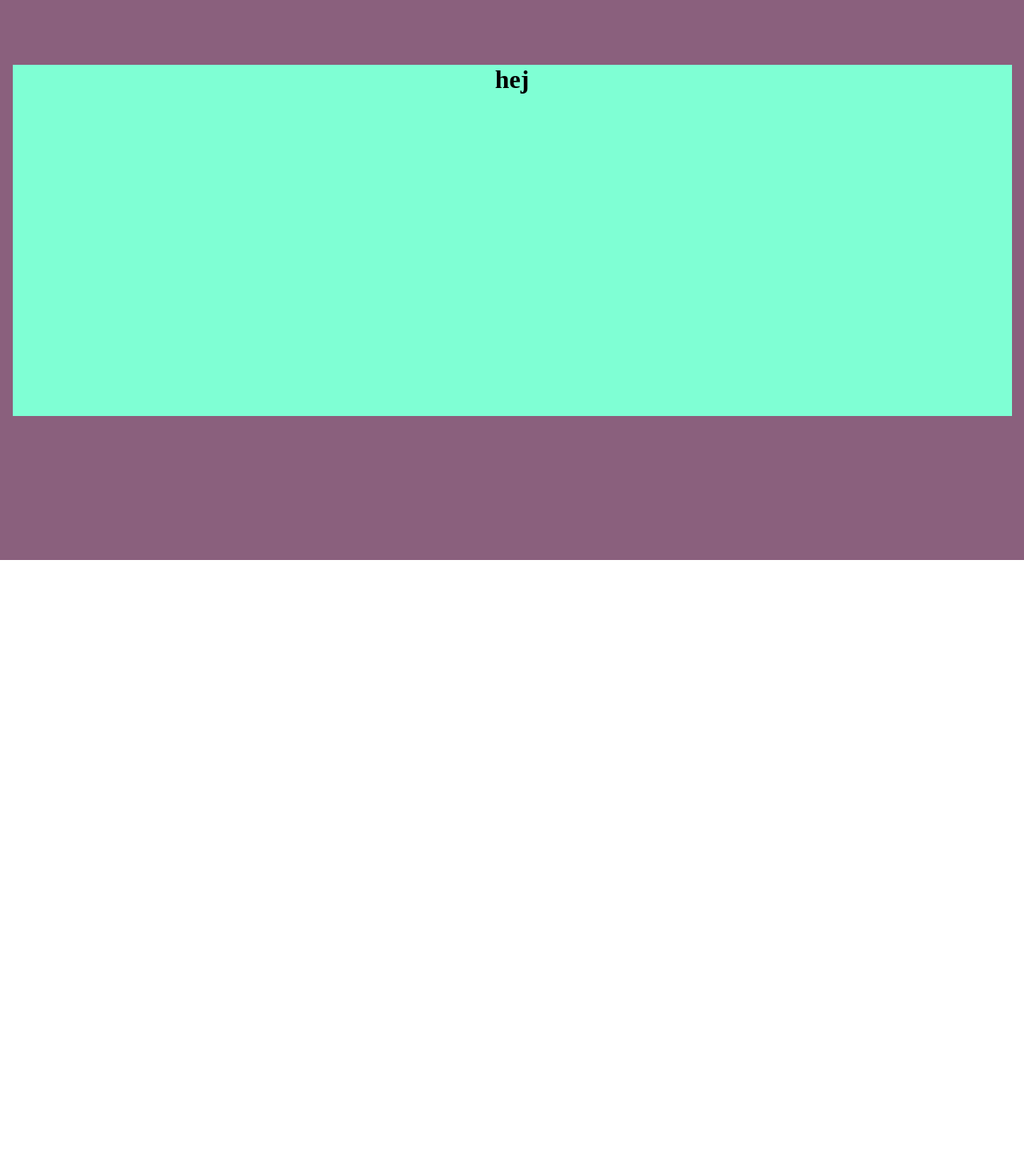
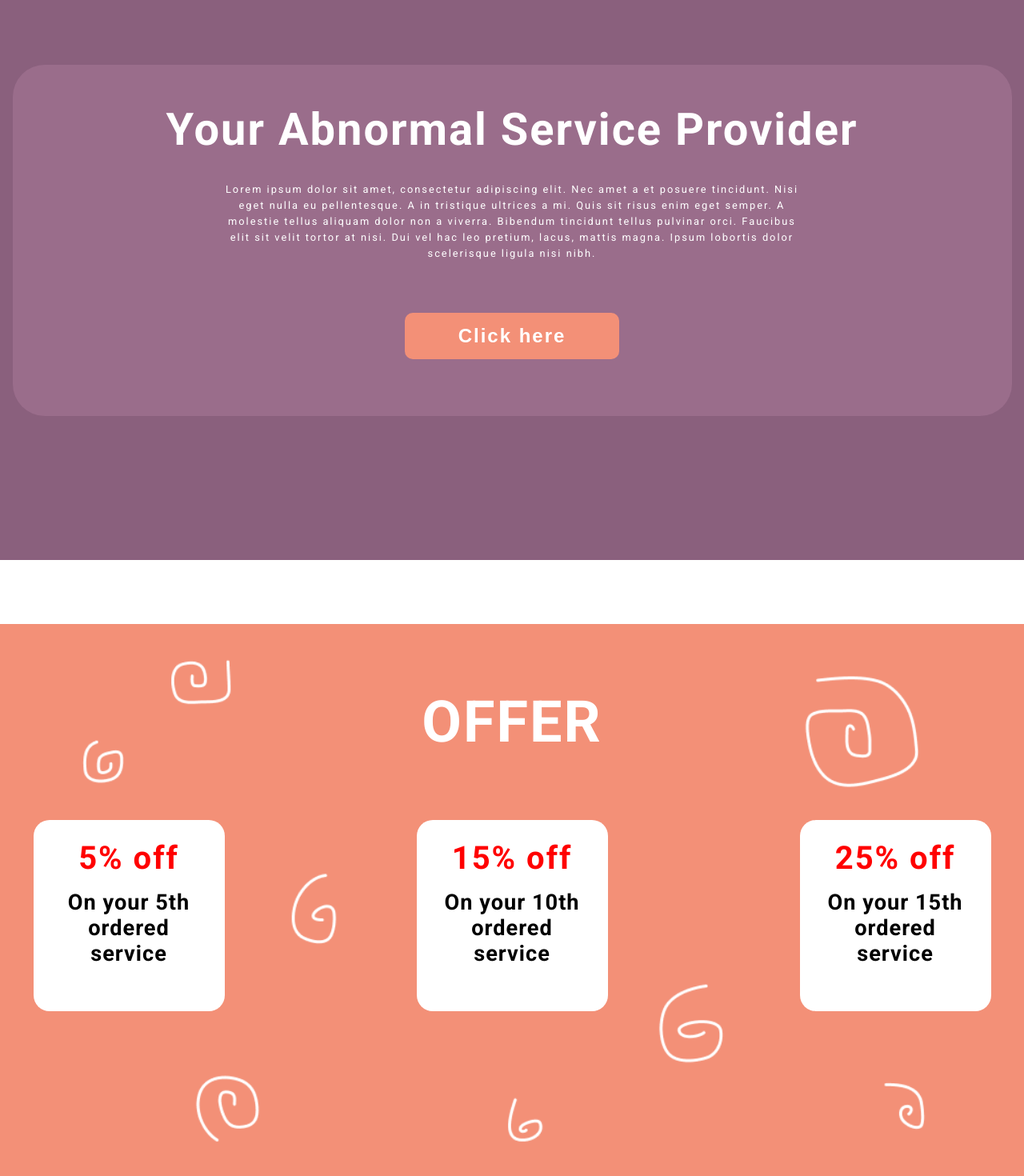
Before and after one commit to Sundholmare/grupparbete-agilt, a React (Create React App) app: page / in a window 1280 px wide. Shown: the part 180-1650 px from the top of the page at 80% size. Before the commit the page ends 880 px from the top, so only its background shows below. Built offline with nearby package versions, Linux system fonts and the light colour scheme.

Commit message:
hero and offer design

```diff
--- a/src/App.js
+++ b/src/App.js
@@ -2,6 +2,7 @@ import { BrowserRouter as Router, Route, Switch } from 'react-router-dom';
 import Navbar from './components/Navbar';
 import About from './components/about/index';
 import Hero from './components/Hero';
+import Offer from './components/Offer';
 
 function App() {
   return (
@@ -10,6 +11,7 @@ function App() {
         <div className="App">
           <Navbar />
           <Hero />
+          <Offer />
         </div>
       </div>
     </Router>
--- a/src/components/Hero/hero.module.css
+++ b/src/components/Hero/hero.module.css
@@ -1,14 +1,46 @@
+@import url("https://fonts.googleapis.com/css2?family=Roboto:wght@300;400;700&display=swap");
+
 .hero {
   height: 100vh;
   background-color: #8a607d;
   display: flex;
   justify-content: center;
   align-items: center;
+  font-family: "Roboto", sans-serif;
 }
 
 .heroBox {
   height: 439px;
   width: 1249px;
-  background-color: aquamarine;
+  background-color: rgba(161, 114, 145, 0.71);
   text-align: center;
+  border-radius: 40px;
 }
+
+.heroTitle {
+  color: white;
+  margin-top: 3rem;
+  font-size: 3.5rem;
+  letter-spacing: 2px;
+}
+
+.heroText {
+  color: white;
+  margin: 2rem 16rem;
+  font-size: 0.8rem;
+  letter-spacing: 2px;
+  line-height: 20px;
+}
+
+.heroButton {
+  width: 268px;
+  height: 58px;
+  border-radius: 10px;
+  background-color: #f39077;
+  border: none;
+  color: white;
+  font-size: 1.5rem;
+  letter-spacing: 2px;
+  font-weight: bold;
+  margin-top: 2rem;
+}
--- a/src/components/Hero/index.js
+++ b/src/components/Hero/index.js
@@ -4,7 +4,10 @@ const Hero = () => {
     return (
       <div className={Styles.hero}>
         <div className={Styles.heroBox}>
-            <h1>hej</h1>
+            <h1 className={Styles.heroTitle}>Your Abnormal Service Provider</h1>
+            <p className={Styles.heroText}>Lorem ipsum dolor sit amet, consectetur adipiscing elit. Nec amet a et posuere tincidunt. Nisi eget nulla eu pellentesque. A in tristique ultrices a mi. Quis sit risus enim eget semper. A molestie tellus aliquam dolor non a viverra. Bibendum tincidunt tellus pulvinar orci. Faucibus elit sit velit tortor at nisi. Dui vel hac leo pretium, lacus, mattis magna. Ipsum lobortis dolor scelerisque ligula nisi nibh.</p>
+
+            <button className={Styles.heroButton}>Click here</button>
         </div>
       </div>
     );
--- /dev/null
+++ b/src/components/Offer/index.js
@@ -0,0 +1,26 @@
+import Styles from "./offer.module.css";
+
+
+const Offer = () => {
+    return (
+      <div className={Styles.offer}>
+        <h1 className={Styles.offerTitle}>OFFER</h1>
+        <section className={Styles.offerCards}>
+          <div className={Styles.offerCardOne}>
+            <h1 className={Styles.offerCardTitle}>5% off</h1>
+            <p className={Styles.offerCardPara}>On your 5th ordered service</p>
+          </div>
+          <div className={Styles.offerCardTwo}>
+            <h1 className={Styles.offerCardTitle}>15% off</h1>
+            <p className={Styles.offerCardPara}>On your 10th ordered service</p>
+          </div>
+          <div className={Styles.offerCardThree}>
+            <h1 className={Styles.offerCardTitle}>25% off</h1>
+            <p className={Styles.offerCardPara}>On your 15th ordered service</p>
+          </div>
+        </section>
+      </div>
+    );
+  };
+
+  export default Offer;
--- /dev/null
+++ b/src/components/Offer/offer.module.css
@@ -0,0 +1,54 @@
+@import url("https://fonts.googleapis.com/css2?family=Roboto:wght@300;400;700&display=swap");
+
+.offer {
+  height: 700px;
+  background-image: url("../../images/bakgrund/Bakgrund.png");
+  background-position: center;
+  background-repeat: no-repeat;
+  background-size: cover;
+  text-align: center;
+  margin: 5rem 0;
+  font-family: "Roboto", sans-serif;
+}
+
+.offerTitle {
+  padding-top: 5rem;
+  font-size: 4.5rem;
+  color: white;
+  letter-spacing: 2px;
+}
+
+.offerCards {
+  position: relative;
+  display: flex;
+  flex-direction: row;
+  align-self: center;
+  justify-content: center;
+  height: 308px;
+  width: 100%;
+  grid-gap: 15rem;
+  margin-top: 5rem;
+}
+
+.offerCardOne,
+.offerCardTwo,
+.offerCardThree {
+  background-color: white;
+  height: 239px;
+  width: 239px;
+  border-radius: 20px;
+}
+
+.offerCardTitle {
+  color: red;
+  font-size: 2.5rem;
+  margin-top: 1.5rem;
+  letter-spacing: 2px;
+}
+
+.offerCardPara {
+  padding: 1rem 2rem;
+  font-size: 1.7rem;
+  font-weight: bold;
+  letter-spacing: 1px;
+}
```
